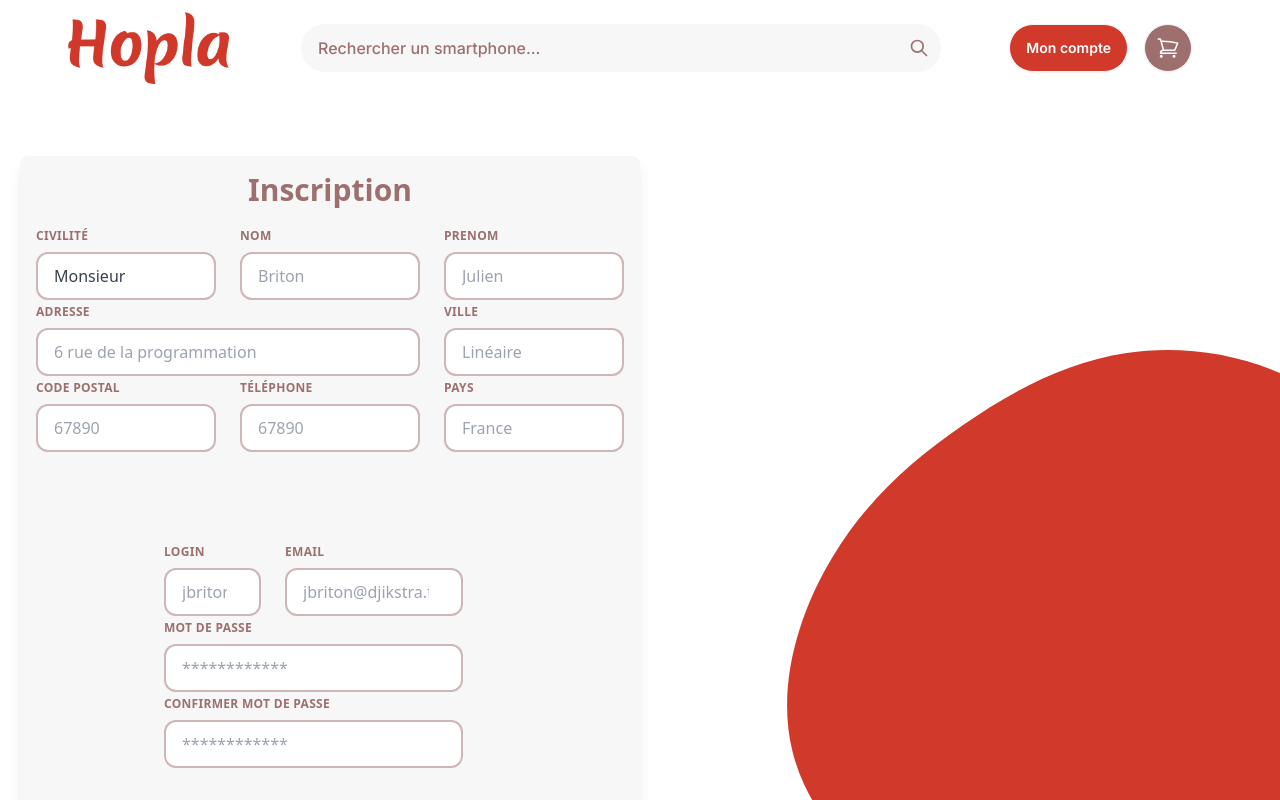
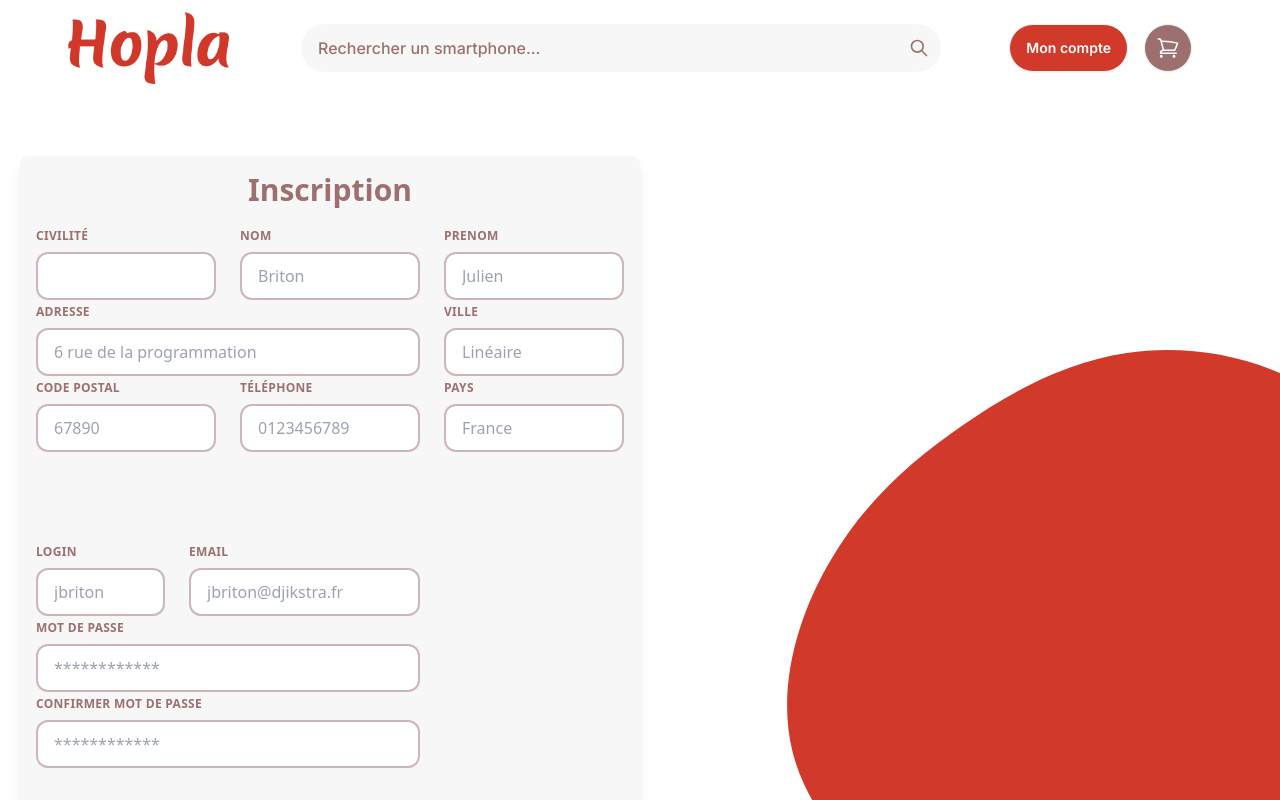
Before and after one commit to bastianfbr-si-web/projet_fabre_bastian, an Angular app in the folder frontend/: page / in a window 1280 px wide. Shown: the top 800 px of the page. Built offline with nearby package versions, Linux system fonts and the light colour scheme.

Commit message:
feat(compte_formulaire): :sparkles: add form with validator

```diff
--- a/frontend/src/app/compte-formulaire/compte-formulaire.component.html
+++ b/frontend/src/app/compte-formulaire/compte-formulaire.component.html
@@ -1,116 +1,86 @@
-  <form id="client-form" action="/submit-form" method="post" onsubmit="return validateForm();" class="bg-accent rounded-lg shadow-lg p-4 w-1/2">
-    <!-- Formulaire inscription (coordonnées)-->
+<form [formGroup]="inscriptionForm" (ngSubmit)="onSubmit()" class="bg-accent rounded-lg shadow-lg p-4 w-1/2">
+  <h1 class="text-tertiary text-3xl font-bold text-center mb-5">Inscription</h1>
   <div class="flex flex-col gap-16">
-      <div id="form_coordonnees">
-      <h1 class="text-tertiary text-3xl font-bold text-center mb-5">Inscription</h1>
     <div class="flex flex-wrap -mx-3 mb-6">
       <div class="w-full md:w-1/3 px-3 mb-6 md:mb-0">
         <label class="block uppercase tracking-wide text-tertiary text-xs font-bold mb-2" for="civilite">
           Civilité
         </label>
-          <div class="relative">
-            <select id="civilite" name="civilite" class="block appearance-none w-full bg-white text-gray-700 py-3 px-4 pr-8 rounded-xl border-tertiary border-opacity-50 border-2 leading-tight focus:outline-none focus:bg-white focus:border-gray-500" required>
+        <select formControlName="civilite" title="civilite" class="block appearance-none w-full bg-white text-gray-700 py-3 px-4 pr-8 rounded-xl border-tertiary border-opacity-50 border-2 leading-tight focus:outline-none focus:bg-white focus:border-gray-500" required>
           <option value="M">Monsieur</option>
           <option value="Mme">Madame</option>
         </select>
-          </div>
       </div>
       <div class="w-full md:w-1/3 px-3 mb-6 md:mb-0">
         <label class="block uppercase tracking-wide text-tertiary text-xs font-bold mb-2" for="nom">
           Nom
         </label>
-          <div class="relative">
-            <input label="nom" placeholder="Briton" type="text" id="nom" name="nom" class="block appearance-none w-full bg-white text-gray-700 py-3 px-4 pr-8 rounded-xl border-tertiary border-opacity-50 border-2 leading-tight focus:outline-none focus:bg-white focus:border-gray-500" required>
-          </div>
+        <input formControlName="nom" type="text" placeholder="Briton" class="block appearance-none w-full bg-white text-gray-700 py-3 px-4 pr-8 rounded-xl border-tertiary border-opacity-50 border-2 leading-tight focus:outline-none focus:bg-white focus:border-gray-500" required>
       </div>
       <div class="w-full md:w-1/3 px-3 mb-6 md:mb-0">
         <label class="block uppercase tracking-wide text-tertiary text-xs font-bold mb-2" for="prenom">
           Prenom
         </label>
-          <div class="relative">
-            <input label="prenom" placeholder="Julien" type="text" id="prenom" name="prenom" class="block appearance-none w-full bg-white text-gray-700 py-3 px-4 pr-8 rounded-xl border-tertiary border-opacity-50 border-2 leading-tight focus:outline-none focus:bg-white focus:border-gray-500" required>
-          </div>
+        <input formControlName="prenom" type="text" placeholder="Julien" class="block appearance-none w-full bg-white text-gray-700 py-3 px-4 pr-8 rounded-xl border-tertiary border-opacity-50 border-2 leading-tight focus:outline-none focus:bg-white focus:border-gray-500" required>
       </div>
       <div class="w-full md:w-2/3 px-3 mb-6 mt-1 md:mb-0">
         <label class="block uppercase tracking-wide text-tertiary text-xs font-bold mb-2" for="adresse">
           Adresse
         </label>
-          <div class="relative">
-            <input label="adresse" placeholder="6 rue de la programmation" type="text" id="adresse" name="adresse" class="block appearance-none w-full bg-white text-gray-700 py-3 px-4 pr-8 rounded-xl border-tertiary border-opacity-50 border-2 leading-tight focus:outline-none focus:bg-white focus:border-gray-500" required>
-          </div>
+        <input formControlName="adresse" type="text" placeholder="6 rue de la programmation" class="block appearance-none w-full bg-white text-gray-700 py-3 px-4 pr-8 rounded-xl border-tertiary border-opacity-50 border-2 leading-tight focus:outline-none focus:bg-white focus:border-gray-500" required>
       </div>
       <div class="w-full md:w-1/3 px-3 mb-6 mt-1 md:mb-0">
         <label class="block uppercase tracking-wide text-tertiary text-xs font-bold mb-2" for="ville">
           Ville
         </label>
-          <div class="relative">
-            <input label="ville" placeholder="Linéaire" type="text" id="ville" name="ville" class="block appearance-none w-full bg-white text-gray-700 py-3 px-4 pr-8 rounded-xl border-tertiary border-opacity-50 border-2 leading-tight focus:outline-none focus:bg-white focus:border-gray-500" required>
-          </div>
+        <input formControlName="ville" type="text" placeholder="Linéaire" class="block appearance-none w-full bg-white text-gray-700 py-3 px-4 pr-8 rounded-xl border-tertiary border-opacity-50 border-2 leading-tight focus:outline-none focus:bg-white focus:border-gray-500" required>
       </div>
       <div class="w-full md:w-1/3 px-3 mb-6 mt-1 md:mb-0">
         <label class="block uppercase tracking-wide text-tertiary text-xs font-bold mb-2" for="code_postal">
           Code postal
         </label>
-          <div class="relative">
-            <input label="code_postal" placeholder="67890" type="text" id="code_postal" name="code_postal" class="block appearance-none w-full bg-white text-gray-700 py-3 px-4 pr-8 rounded-xl border-tertiary border-opacity-50 border-2 leading-tight focus:outline-none focus:bg-white focus:border-gray-500" required>
-          </div>
+        <input formControlName="code_postal" type="text" placeholder="67890" class="block appearance-none w-full bg-white text-gray-700 py-3 px-4 pr-8 rounded-xl border-tertiary border-opacity-50 border-2 leading-tight focus:outline-none focus:bg-white focus:border-gray-500" required>
       </div>
       <div class="w-full md:w-1/3 px-3 mb-6 mt-1 md:mb-0">
         <label class="block uppercase tracking-wide text-tertiary text-xs font-bold mb-2" for="telephone">
           Téléphone
         </label>
-          <div class="relative">
-            <input label="telephone" placeholder="67890" type="text" id="telephone" name="telephone" class="block appearance-none w-full bg-white text-gray-700 py-3 px-4 pr-8 rounded-xl border-tertiary border-opacity-50 border-2 leading-tight focus:outline-none focus:bg-white focus:border-gray-500" required>
-          </div>
+        <input formControlName="telephone" type="text" placeholder="0123456789" class="block appearance-none w-full bg-white text-gray-700 py-3 px-4 pr-8 rounded-xl border-tertiary border-opacity-50 border-2 leading-tight focus:outline-none focus:bg-white focus:border-gray-500" required>
       </div>
       <div class="w-full md:w-1/3 px-3 mb-6 mt-1 md:mb-0">
         <label class="block uppercase tracking-wide text-tertiary text-xs font-bold mb-2" for="pays">
           Pays
         </label>
-          <div class="relative">
-            <input label="pays" placeholder="France" type="text" id="pays" name="pays" class="block appearance-none w-full bg-white text-gray-700 py-3 px-4 pr-8 rounded-xl border-tertiary border-opacity-50 border-2 leading-tight focus:outline-none focus:bg-white focus:border-gray-500" required>
-          </div>
+        <input formControlName="pays" type="text" placeholder="France" class="block appearance-none w-full bg-white text-gray-700 py-3 px-4 pr-8 rounded-xl border-tertiary border-opacity-50 border-2 leading-tight focus:outline-none focus:bg-white focus:border-gray-500" required>
       </div>
     </div>
 
-      </div>
-      <!-- Formulaire inscription (login/mdp)-->
-      <div id="form_login" class="ml-32">
     <div class="flex flex-wrap -mx-3 mb-6">
       <div class="w-full md:w-1/4 px-3 mb-6 mt-1 md:mb-0">
         <label class="block uppercase tracking-wide text-tertiary text-xs font-bold mb-2" for="login">
           Login
         </label>
-          <div class="relative">
-            <input label="login" placeholder="jbriton" type="text" id="login" name="login" class="block appearance-none w-full bg-white text-gray-700 py-3 px-4 pr-8 rounded-xl border-tertiary border-opacity-50 border-2 leading-tight focus:outline-none focus:bg-white focus:border-gray-500" required>
-          </div>
+        <input formControlName="login" type="text" placeholder="jbriton" class="block appearance-none w-full bg-white text-gray-700 py-3 px-4 pr-8 rounded-xl border-tertiary border-opacity-50 border-2 leading-tight focus:outline-none focus:bg-white focus:border-gray-500" required>
       </div>
       <div class="w-full md:w-5/12 px-3 mb-6 mt-1 md:mb-0">
         <label class="block uppercase tracking-wide text-tertiary text-xs font-bold mb-2" for="email">
           Email
         </label>
-          <div class="relative">
-            <input label="email" placeholder="jbriton@djikstra.fr" type="email" id="email" name="email" class="block appearance-none w-full bg-white text-gray-700 py-3 px-4 pr-8 rounded-xl border-tertiary border-opacity-50 border-2 leading-tight focus:outline-none focus:bg-white focus:border-gray-500" required>
-          </div>
+        <input formControlName="email" type="email" placeholder="jbriton@djikstra.fr" class="block appearance-none w-full bg-white text-gray-700 py-3 px-4 pr-8 rounded-xl border-tertiary border-opacity-50 border-2 leading-tight focus:outline-none focus:bg-white focus:border-gray-500" required>
       </div>
       <div class="w-full md:w-2/3 px-3 mb-6 mt-1 md:mb-0">
         <label class="block uppercase tracking-wide text-tertiary text-xs font-bold mb-2" for="motdepasse">
           Mot de passe
         </label>
-          <div class="relative">
-            <input label="motdepasse" placeholder="************" type="password" id="motdepasse" name="motdepasse" class="block appearance-none w-full bg-white text-gray-700 py-3 px-4 pr-8 rounded-xl border-tertiary border-opacity-50 border-2 leading-tight focus:outline-none focus:bg-white focus:border-gray-500" required>
-          </div>
+        <input formControlName="motdepasse" type="password" placeholder="************" class="block appearance-none w-full bg-white text-gray-700 py-3 px-4 pr-8 rounded-xl border-tertiary border-opacity-50 border-2 leading-tight focus:outline-none focus:bg-white focus:border-gray-500" required>
       </div>
       <div class="w-full md:w-2/3 px-3 mb-6 mt-1 md:mb-0">
         <label class="block uppercase tracking-wide text-tertiary text-xs font-bold mb-2" for="mdp_conf">
           Confirmer mot de passe
         </label>
-          <div class="relative">
-            <input label="mdp_conf" placeholder="************" type="text" id="mdp_conf" name="mdp_conf" class="block appearance-none w-full bg-white text-gray-700 py-3 px-4 pr-8 rounded-xl border-tertiary border-opacity-50 border-2 leading-tight focus:outline-none focus:bg-white focus:border-gray-500" required>
+        <input formControlName="mdp_conf" type="password" placeholder="************" class="block appearance-none w-full bg-white text-gray-700 py-3 px-4 pr-8 rounded-xl border-tertiary border-opacity-50 border-2 leading-tight focus:outline-none focus:bg-white focus:border-gray-500" required>
       </div>
     </div>
   </div>
-    </div>
-    </div>
-    <button type="submit" class="btn bg-tertiary text-white mt-2">Inscrire</button>
+  <button type="submit" class="bg-tertiary text-white mt-2 px-4 py-2 rounded">Inscrire</button>
 </form>
--- a/frontend/src/app/compte-formulaire/compte-formulaire.component.ts
+++ b/frontend/src/app/compte-formulaire/compte-formulaire.component.ts
@@ -1,12 +1,39 @@
-import { Component } from '@angular/core';
+import { Component, OnInit } from '@angular/core';
+import { FormBuilder, FormGroup, FormsModule, ReactiveFormsModule, Validators } from '@angular/forms';
 
 @Component({
   selector: 'app-compte-formulaire',
   standalone: true,
-  imports: [],
+  imports: [FormsModule, ReactiveFormsModule],
   templateUrl: './compte-formulaire.component.html',
   styleUrl: './compte-formulaire.component.css'
 })
-export class CompteFormulaireComponent {
+export class CompteFormulaireComponent implements OnInit {
+  inscriptionForm: FormGroup;
 
+  constructor(private fb: FormBuilder) {
+    this.inscriptionForm = this.fb.group({
+      civilite: ['', Validators.required],
+      nom: ['', Validators.required],
+      prenom: ['', Validators.required],
+      adresse: ['', Validators.required],
+      ville: ['', Validators.required],
+      code_postal: ['', [Validators.required, Validators.pattern('^[0-9]{5}$')]],
+      telephone: ['', [Validators.required, Validators.pattern('^[0-9]{10}$')]],
+      pays: ['', Validators.required],
+      login: ['', Validators.required],
+      email: ['', [Validators.required, Validators.email]],
+      motdepasse: ['', Validators.required],
+      mdp_conf: ['', Validators.required]
+    });
+  }
+
+  ngOnInit(): void {
+  }
+
+  onSubmit() {
+    if (this.inscriptionForm.valid) {
+      console.log('Formulaire valide');
+    }
+  }
 }
```
Lines whose indentation alone changed are shown as unchanged.
